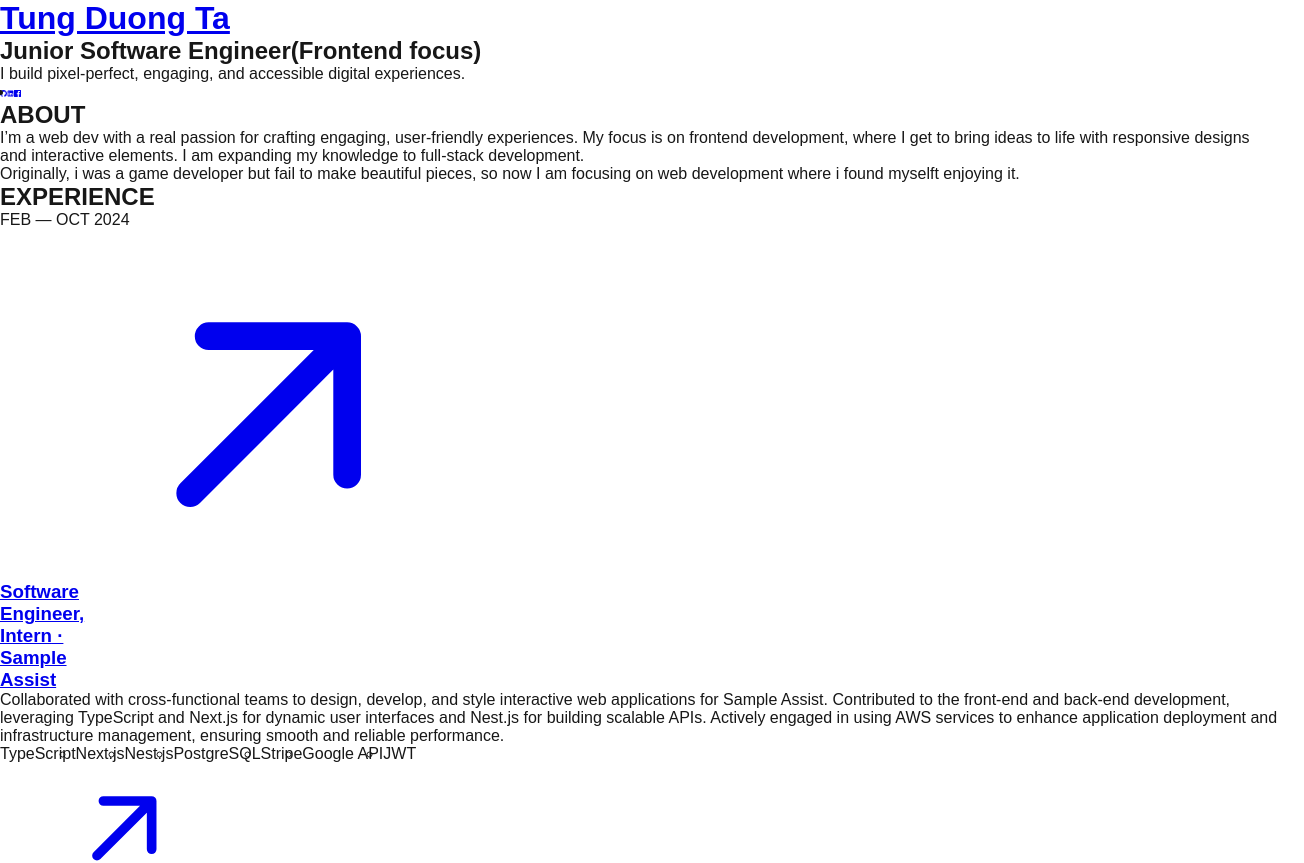
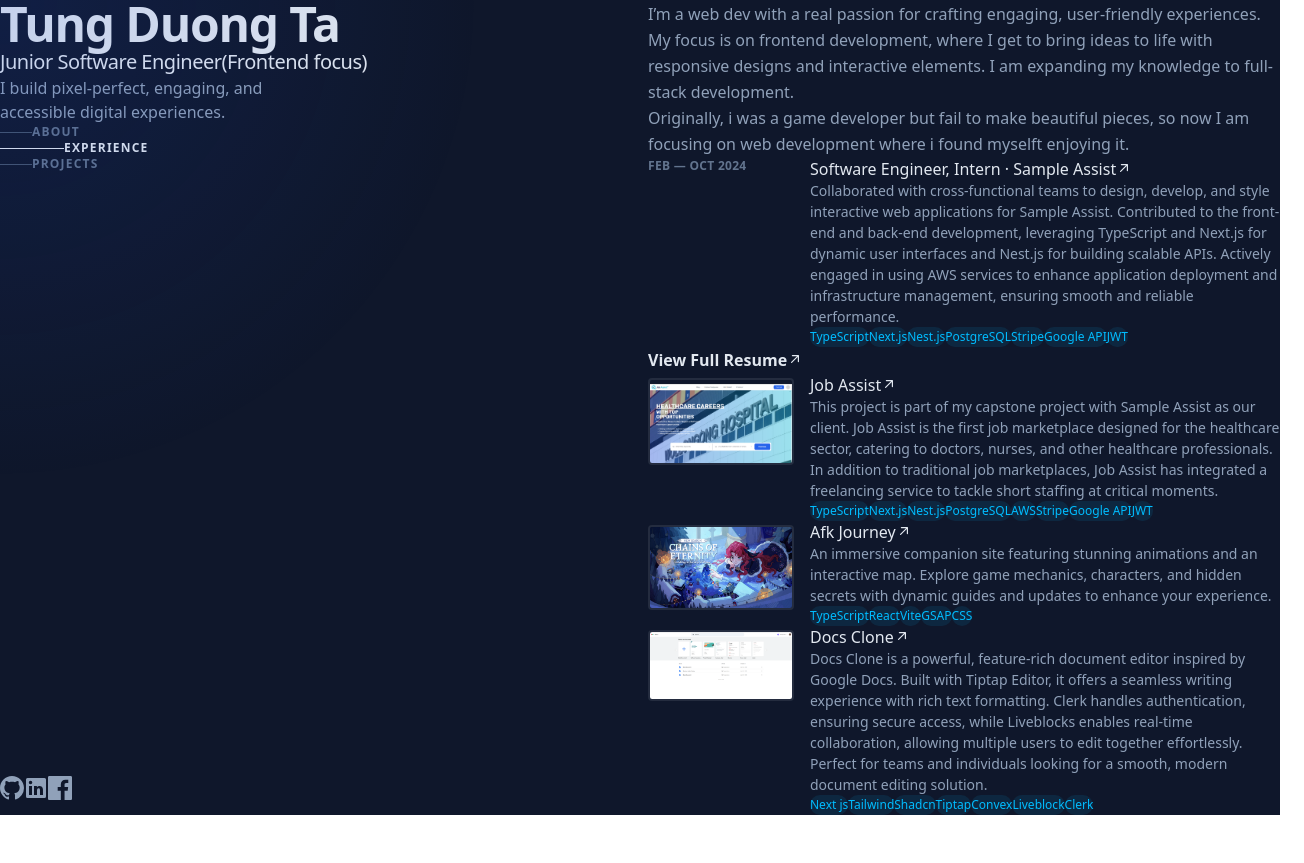
Before and after one commit to TungDuongTa/My-portfolio, a Next.js app: page / in a window 1280 px wide. Shown: the top 863 px of the page, 1304 px wide, since content can reach past the window. After the commit the page ends 831 px from the top, so only its background shows below. Built offline with nearby package versions, Linux system fonts and the light colour scheme.

Commit message:
upgraade tailwind

```diff
--- a/app/components/Experiences.tsx
+++ b/app/components/Experiences.tsx
@@ -16,7 +16,7 @@ function ExperienceItem({
 }: ExperienceItemProps) {
   return (
     <li className="mb-12">
-      <div className="group relative grid pb-1 transition-all sm:grid-cols-8 sm:gap-8 md:gap-4 lg:hover:!opacity-100 lg:group-hover/list:opacity-50">
+      <div className="group relative grid pb-1 transition-all sm:grid-cols-8 sm:gap-8 md:gap-4 lg:hover:opacity-100! lg:group-hover/list:opacity-50">
         <div className="absolute -inset-x-4 -inset-y-4 z-0 hidden rounded-md transition motion-reduce:transition-none lg:-inset-x-6 lg:block lg:group-hover:bg-slate-800/50 lg:group-hover:shadow-[inset_0_1px_0_0_rgba(148,163,184,0.1)] lg:group-hover:drop-shadow-lg"></div>
         <header
           className="z-10 mb-2 mt-1 text-xs font-semibold uppercase tracking-wide text-slate-500 sm:col-span-2"
--- a/app/components/Projects.tsx
+++ b/app/components/Projects.tsx
@@ -16,7 +16,7 @@ function ProjectItem({
 }: ProjectItemProps) {
   return (
     <li className="mb-12">
-      <div className="group relative grid pb-1 transition-all sm:grid-cols-8 sm:gap-8 md:gap-4 lg:hover:!opacity-100 lg:group-hover/list:opacity-50">
+      <div className="group relative grid pb-1 transition-all sm:grid-cols-8 sm:gap-8 md:gap-4 lg:hover:opacity-100! lg:group-hover/list:opacity-50">
         <div className="absolute -inset-x-4 -inset-y-4 z-0 hidden rounded-md transition motion-reduce:transition-none lg:-inset-x-6 lg:block lg:group-hover:bg-slate-800/50 lg:group-hover:shadow-[inset_0_1px_0_0_rgba(148,163,184,0.1)] lg:group-hover:drop-shadow-lg"></div>
         <div className="sm:col-span-2 relative order-1 sm:order-0">
           <Image
--- a/app/globals.css
+++ b/app/globals.css
@@ -1,6 +1,4 @@
-@tailwind base;
-@tailwind components;
-@tailwind utilities;
+@import 'tailwindcss';
 
 :root {
   --background: #ffffff;
--- a/app/page.tsx
+++ b/app/page.tsx
@@ -61,10 +61,10 @@ export default function Home() {
           <div className="flex items-center justify-center "></div>
         </section>
         <Spotlight />
-        <div className="mx-auto min-h-screen max-w-screen-xl px-6 py-12 font-sans md:px-12 md:py-20 lg:px-24 lg:py-0 ">
+        <div className="mx-auto min-h-screen max-w-(--breakpoint-xl) px-6 py-12 font-sans md:px-12 md:py-20 lg:px-24 lg:py-0 ">
           <a
             href="#content"
-            className="absolute left-0 top-0 block -translate-x-full rounded bg-gradient-to-br from-teal-400 via-blue-500 to-purple-600 px-4 py-3 text-sm font-bold uppercase tracking-widest text-white focus-visible:translate-x-0"
+            className="absolute left-0 top-0 block -translate-x-full rounded bg-linear-to-br from-teal-400 via-blue-500 to-purple-600 px-4 py-3 text-sm font-bold uppercase tracking-widest text-white focus-visible:translate-x-0"
           >
             Skip to Content
           </a>
```
